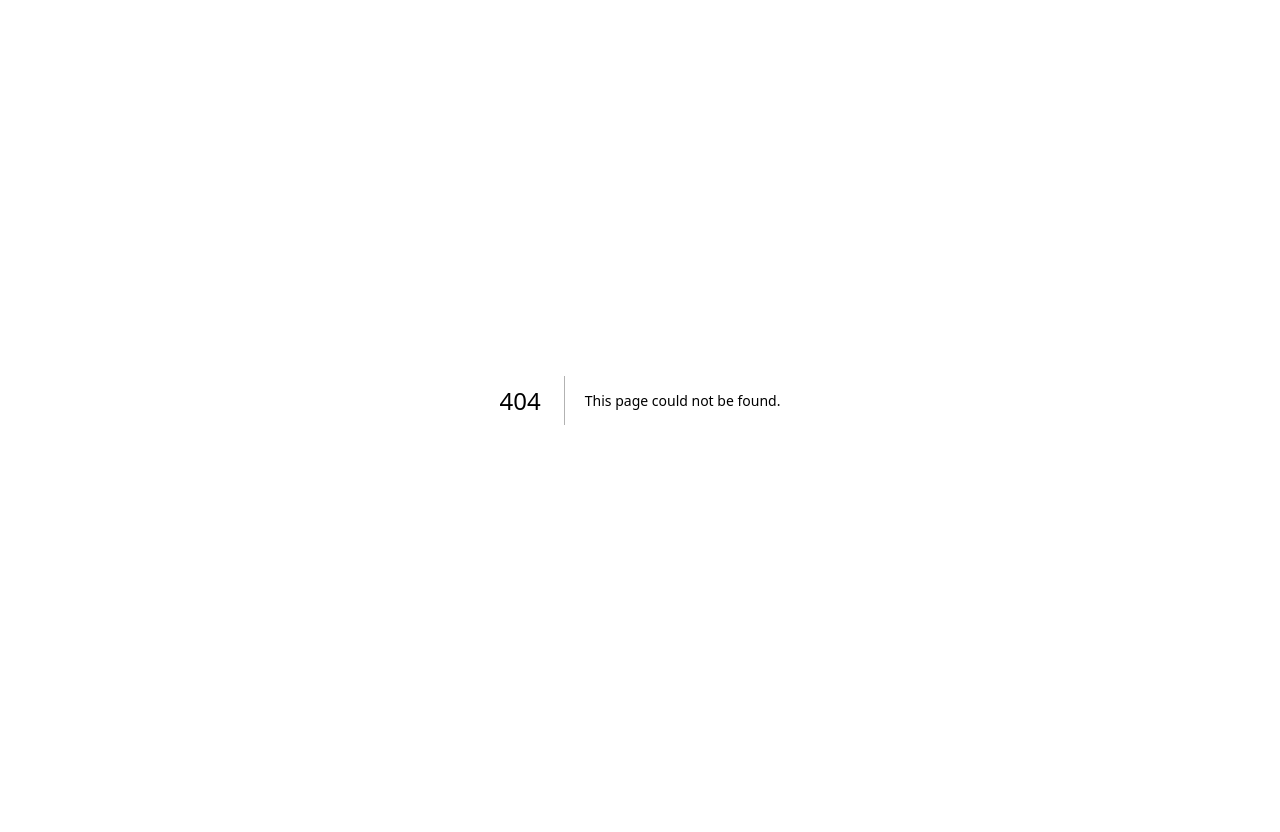
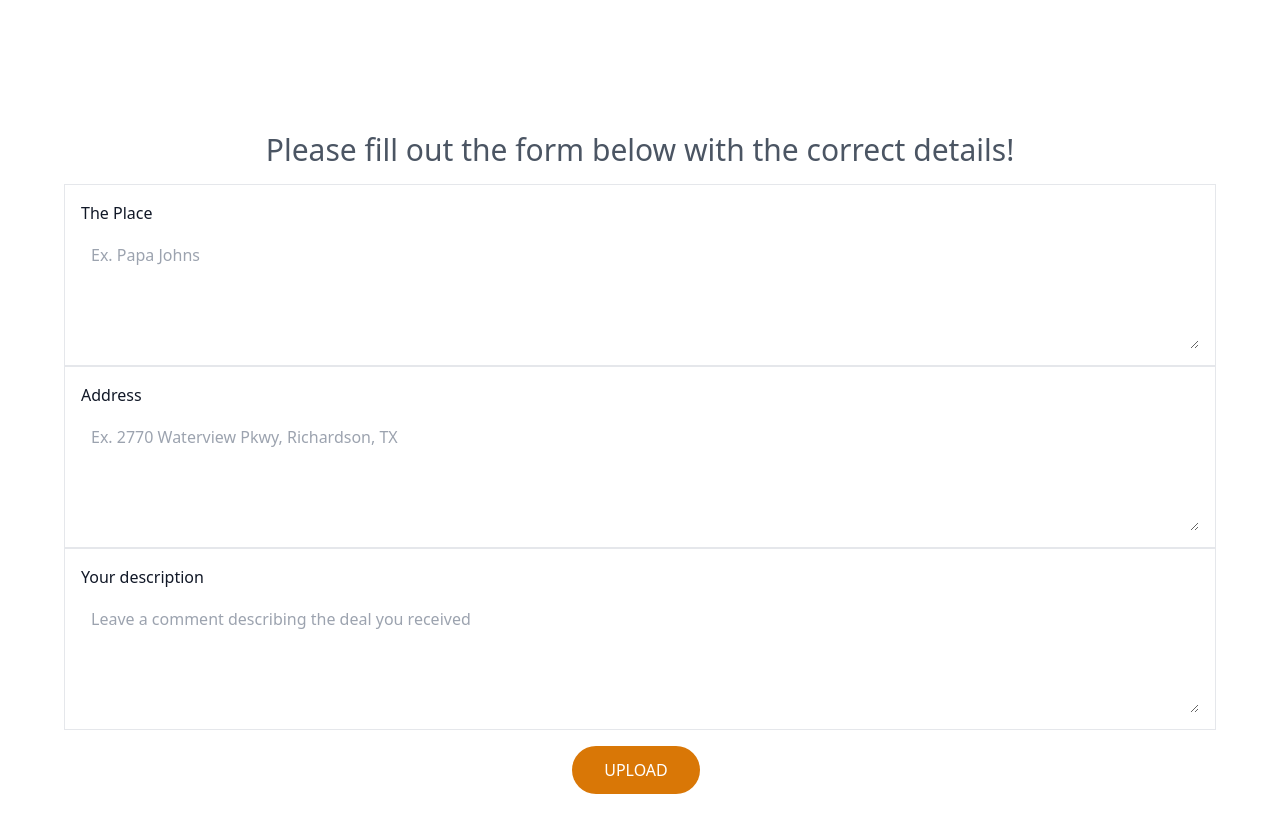
Before and after one commit to gupta-kush/firesale-demo, a Next.js app: page /upload in a window 1280 px wide. Before the commit this address had no page. Shown: the top 832 px of the page. Before the commit the page ends 800 px from the top, so only its background shows below. Built offline with nearby package versions, Linux system fonts and the light colour scheme.

Commit message:
Added upload page

```diff
--- a/components/Banner.js
+++ b/components/Banner.js
@@ -1,7 +1,13 @@
 //import React from 'react'
 import Image from "next/image"
+import { useRouter } from "next/dist/client/router"
+
 
 function Banner() {
+
+  const router = useRouter()
+
+
   return (
     <div className="relative h-[300px] sm:h-[400px] lg:h-[500px] xl:h-[600px] 2xl:h-[700px]">
         <Image
@@ -12,7 +18,7 @@ function Banner() {
         />
         <div className="absolute top-1/2 w-full text-center">
             <p className="font-semibold text-white text-md sm:text-lg">Want to contribute?</p>
-            <button className="text-red-500 bg-white px-10 py-4
+            <button onClick= {() => router.push("/upload")} className="text-red-500 bg-white px-10 py-4
             shadow-md rounded-full font-bold my-3 hover:shadow-xl active:scale-90 transition duration-100">
                 Upload a FIRE sale
                 </button>
--- /dev/null
+++ b/pages/upload.js
@@ -0,0 +1,67 @@
+//import React from 'react'
+import Header from  "../components/Header"
+import { useRouter } from "next/dist/client/router"
+
+function Upload() {
+
+    const router = useRouter()
+    const { upload } = router.query
+
+  return (
+    <div className="flex flex-col items-center justify-center  space-y-4 py-24">
+
+    <p className="text-3xl text-center font-light text-gray-600">
+      <br />
+      Please fill out the form below with the correct details!
+    </p>
+
+    <div className=" container mx-auto px-16 lg:grid  lg:grid-cols-2 lg:grid-rows-3   w-full">
+        <div className="col-span-2 row-span-3 p-4  border">
+            <label forHtml="message" className="block mb-2  text-gray-900 ">
+            The Place
+            </label>
+            <textarea
+            id="message"
+            rows="4"
+            className="block p-2.5 w-full text-gray-900  "
+            placeholder="Ex. Papa Johns"
+            ></textarea>
+        </div>
+
+        <div className="col-span-2 row-span-3 p-4  border">
+            <label forHtml="message" className="block mb-2  text-gray-900 ">
+            Address
+            </label>
+            <textarea
+            id="message"
+            rows="4"
+            className="block p-2.5 w-full text-gray-900  "
+            placeholder="Ex. 2770 Waterview Pkwy, Richardson, TX"
+            ></textarea>
+        </div>
+
+        <div className="col-span-2 row-span-3 p-4  border">
+            <label forHtml="message" className="block mb-2  text-gray-900 ">
+            Your description
+            </label>
+            <textarea
+            id="message"
+            rows="4"
+            className="block p-2.5 w-full text-gray-900  "
+            placeholder="Leave a comment describing the deal you received"
+            ></textarea>
+        </div>
+
+    </div>
+    <button
+      type="button"
+      className=" text-white  bg-amber-600 hover:bg-amber-800   rounded-3xl  px-8 py-3 text-center mr-2 mb-2 "
+    >
+      UPLOAD
+    </button>
+  </div>
+
+  )
+}
+
+export default Upload
```
